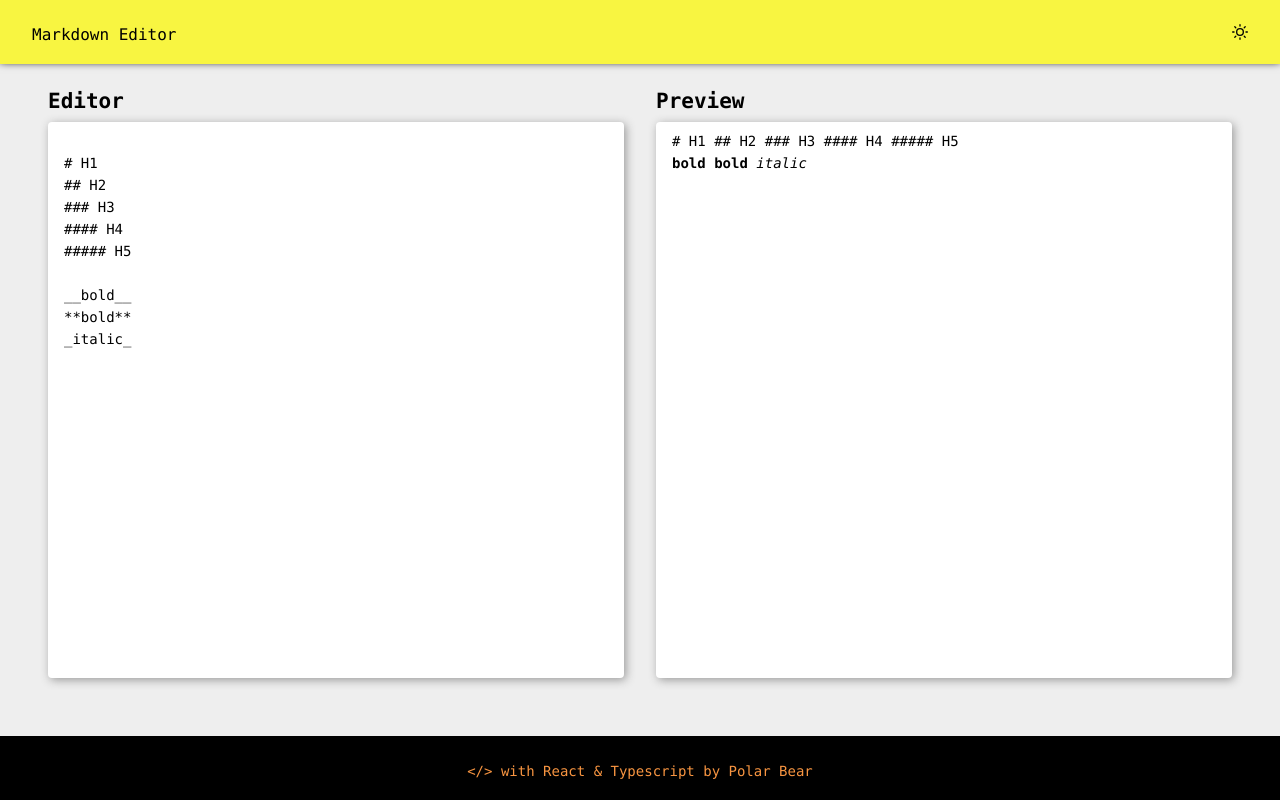
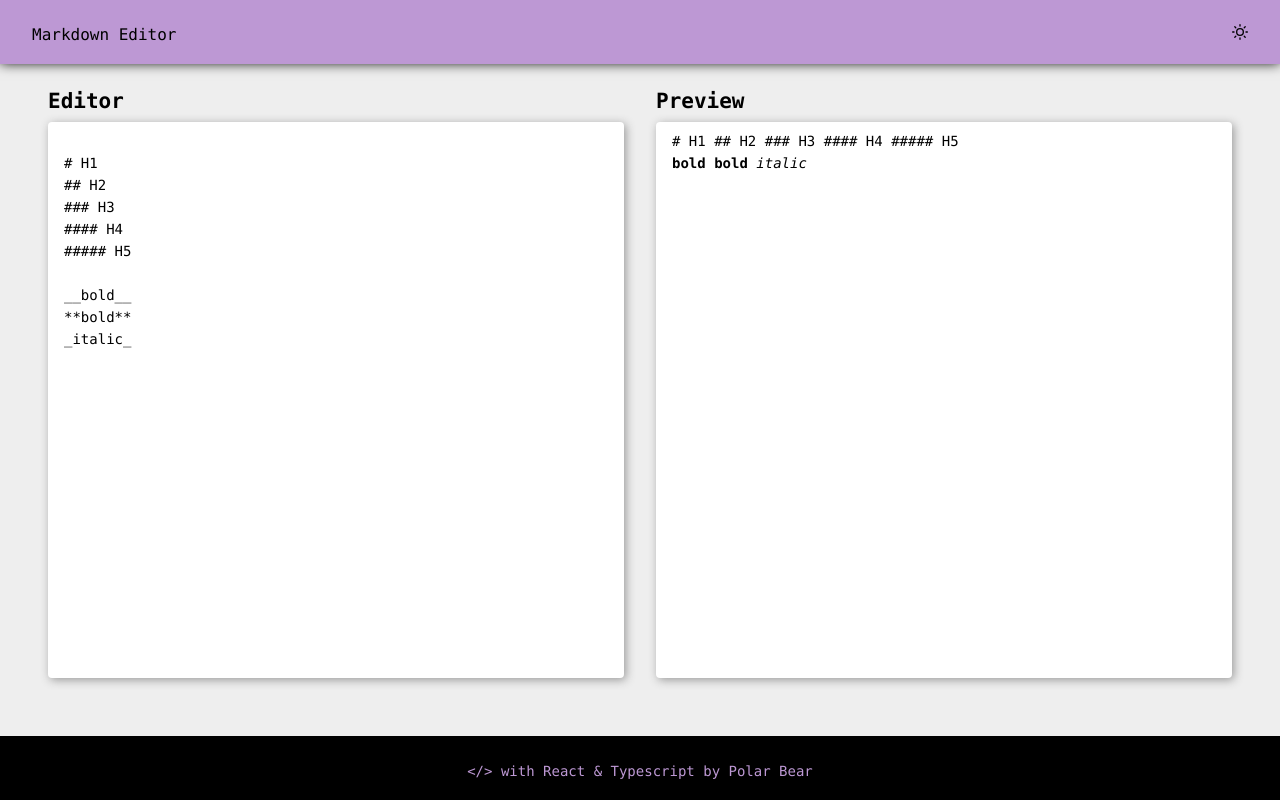
Before and after one commit to FakeStandard/react-markdown-editor, a React (Create React App) app: page / in a window 1280 px wide. Built offline with nearby package versions, Linux system fonts and the light colour scheme.

Commit message:
adjust color styles

```diff
--- a/src/App.tsx
+++ b/src/App.tsx
@@ -20,7 +20,7 @@ function App() {
     <div className="App" style={themeStyle}>
       <Header theme={theme} toggleTheme={toggleTheme} />
       <Main theme={theme} />
-      <Footer />
+      <Footer theme={theme}/>
     </div>
   );
 }
--- a/src/components/Footer.tsx
+++ b/src/components/Footer.tsx
@@ -2,9 +2,15 @@ import React from "react";
 import '../styles/footer.css'
 import logo from '../logo.svg';
 
-const Footer = () => {
+interface IProps {
+    theme: string
+}
+
+const Footer: React.FC<IProps> = ({ theme }) => {
+    const footerStyle = `footer footer-${theme}`
+
     return (
-        <footer className="footer">
+        <footer className={footerStyle}>
             <span>{`</>`}</span>
             <span> with React & Typescript</span>
             <span> by Polar Bear</span>
--- a/src/styles/footer.css
+++ b/src/styles/footer.css
@@ -7,7 +7,14 @@
     width: 100%;
     text-align: center;
     bottom: 0px;
-    color: #f89541;
     background: #000;
     vertical-align: middle;
 }
+
+.footer-dark {
+    color: #929603;
+}
+
+.footer-light {
+    color: #bd98d4;
+}
--- a/src/styles/header.css
+++ b/src/styles/header.css
@@ -7,12 +7,13 @@
 }
 
 .dark {
-    background-color: #f89541;
+    background-color: #929603;
+    box-shadow: 0px -2px 8px #fff;
 }
 
 .light {
-    background-color: #f8f541;
-    box-shadow: 0px -2px 8px #000;
+    background-color: #bd98d4;
+    box-shadow: 0px -1px 12px #000;
 }
 
 .header-title {
```
